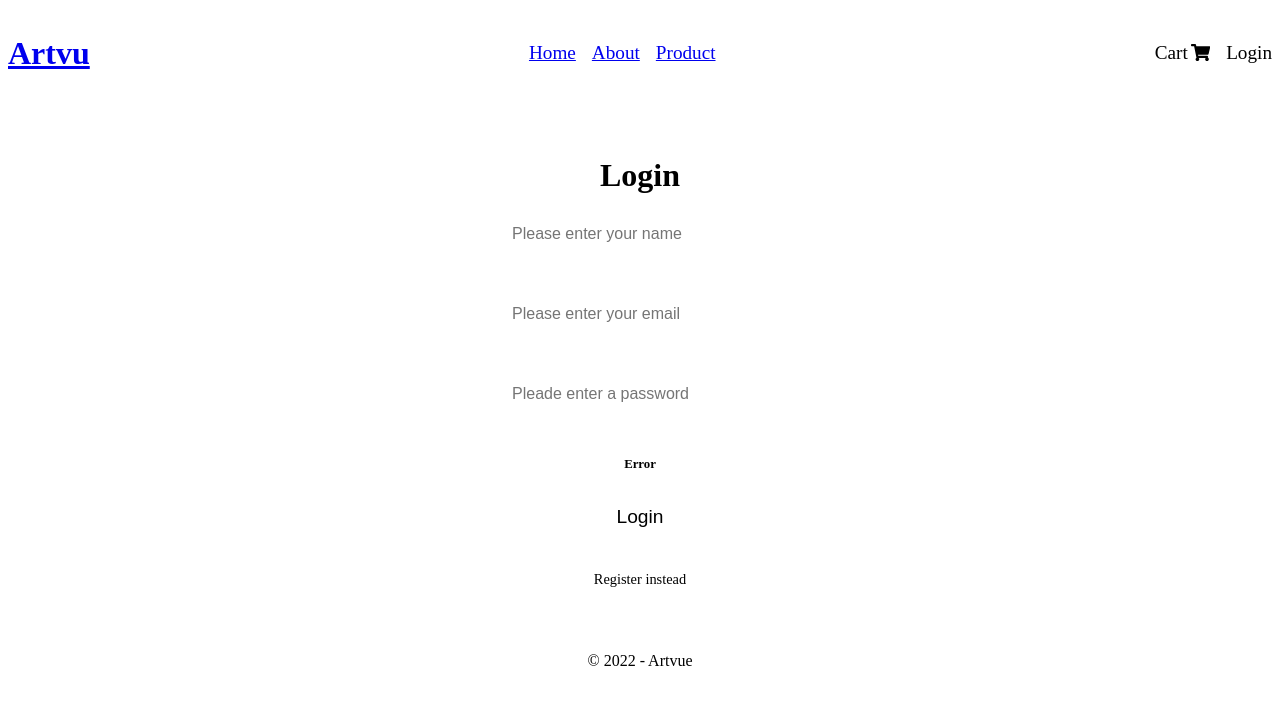
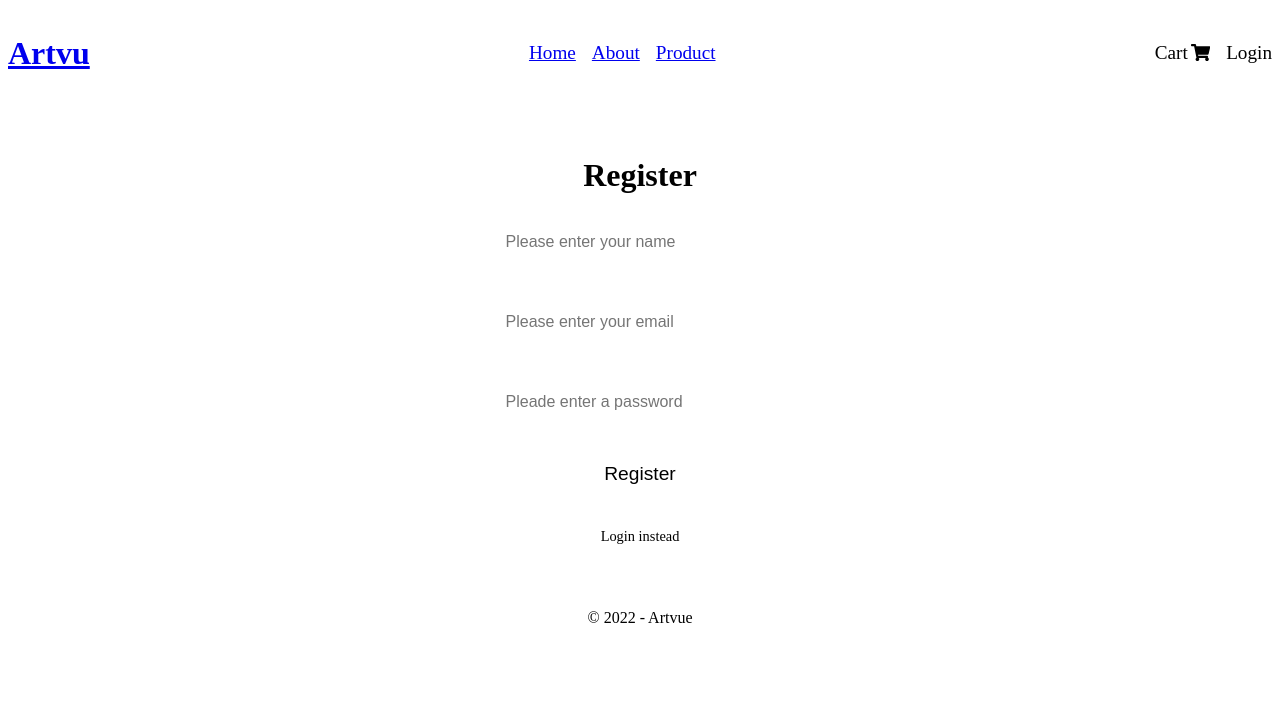
Before and after one commit to EnFlorian/artvu-ecom, a React (Create React App) app: page /auth in a window 1280 px wide. Shown: the top 704 px of the page. Built offline with nearby package versions, Linux system fonts and the light colour scheme; the HTML template or start-up script is replaced by a standard one.

Commit message:
Fixed conditional rendering bug

```diff
--- a/src/pages/Auth.scss
+++ b/src/pages/Auth.scss
@@ -15,7 +15,7 @@
     flex-direction: column;
     justify-content: center;
     align-items: center;
-    width: 20rem;
+    width: 21rem;
     height: auto;
     border: 2px solid var(--clr-dark);
     border-radius: 1rem;
@@ -25,7 +25,7 @@
     font-size: 2rem;
     font-weight: bold;
     color: var(--clr-dark);
-    margin-bottom: 0.5rem;
+    margin-bottom: 1rem;
   }
   &__form {
     width: 100%;
--- a/src/pages/Auth.tsx
+++ b/src/pages/Auth.tsx
@@ -1,10 +1,16 @@
+import { useState } from "react";
 import "./Auth.scss";
 const Auth = () => {
+  const [isLogin, setIsLogin] = useState(false);
+  const [name, setName] = useState("");
+  const [email, setEmail] = useState("");
+  const [password, setPassword] = useState("");
+  const [error, setError] = useState("");
   return (
     <section className="auth">
       <div className="container auth__wrapper">
         <div className="auth__form-container">
-          <h1 className="auth__title">Login</h1>
+          {isLogin ? <h1 className="auth__title">Login</h1> : <h1 className="auth__title">Register</h1>}
           <form className="auth__form">
             <input aria-label="Name" className="auth__input" type="text" placeholder="Please enter your name" />
             <input aria-label="Email" className="auth__input" type="email" placeholder="Please enter your email" />
@@ -14,13 +20,20 @@ const Auth = () => {
               type="password"
               placeholder="Pleade enter a password"
             />
-            <h2 className="auth__error">Error</h2>
+            {error && <h2 className="auth__error">{error}</h2>}
+            <button className="auth__btn">{isLogin ? "Login" : "Register"}</button>
+          </form>
 
-            <button className="auth__btn">Login</button>
-          </form>
-          <p className="auth__alt">
-            <span className="auth__alt-link">Register</span> instead
-          </p>
+          {isLogin ? (
+            <p className="auth__alt">
+              <span className="auth__alt-link">Register</span> instead
+            </p>
+          ) : (
+            <p className="auth__alt">
+              {" "}
+              <span className="auth__alt-link">Login</span> instead
+            </p>
+          )}
         </div>
       </div>
     </section>
```
